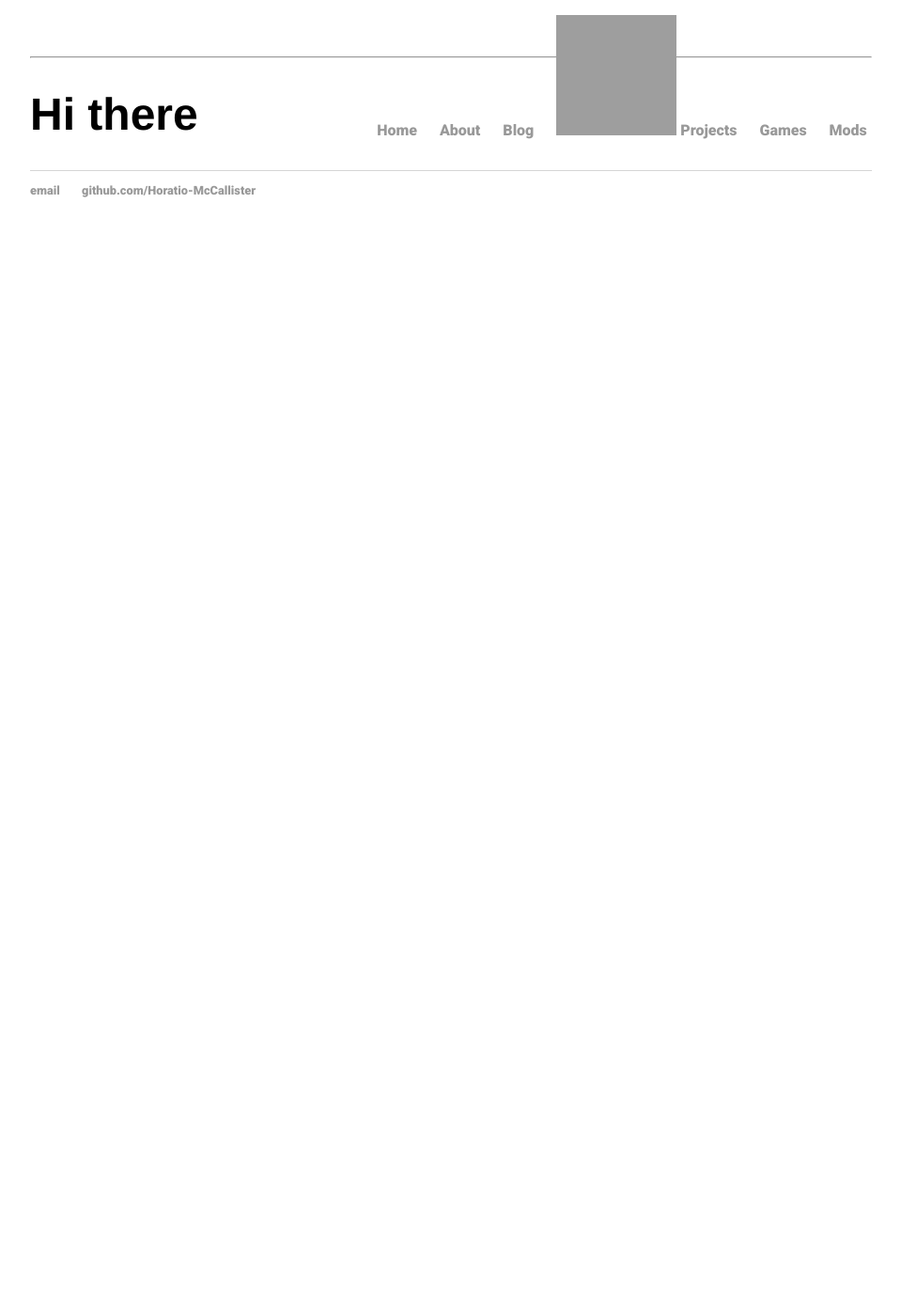
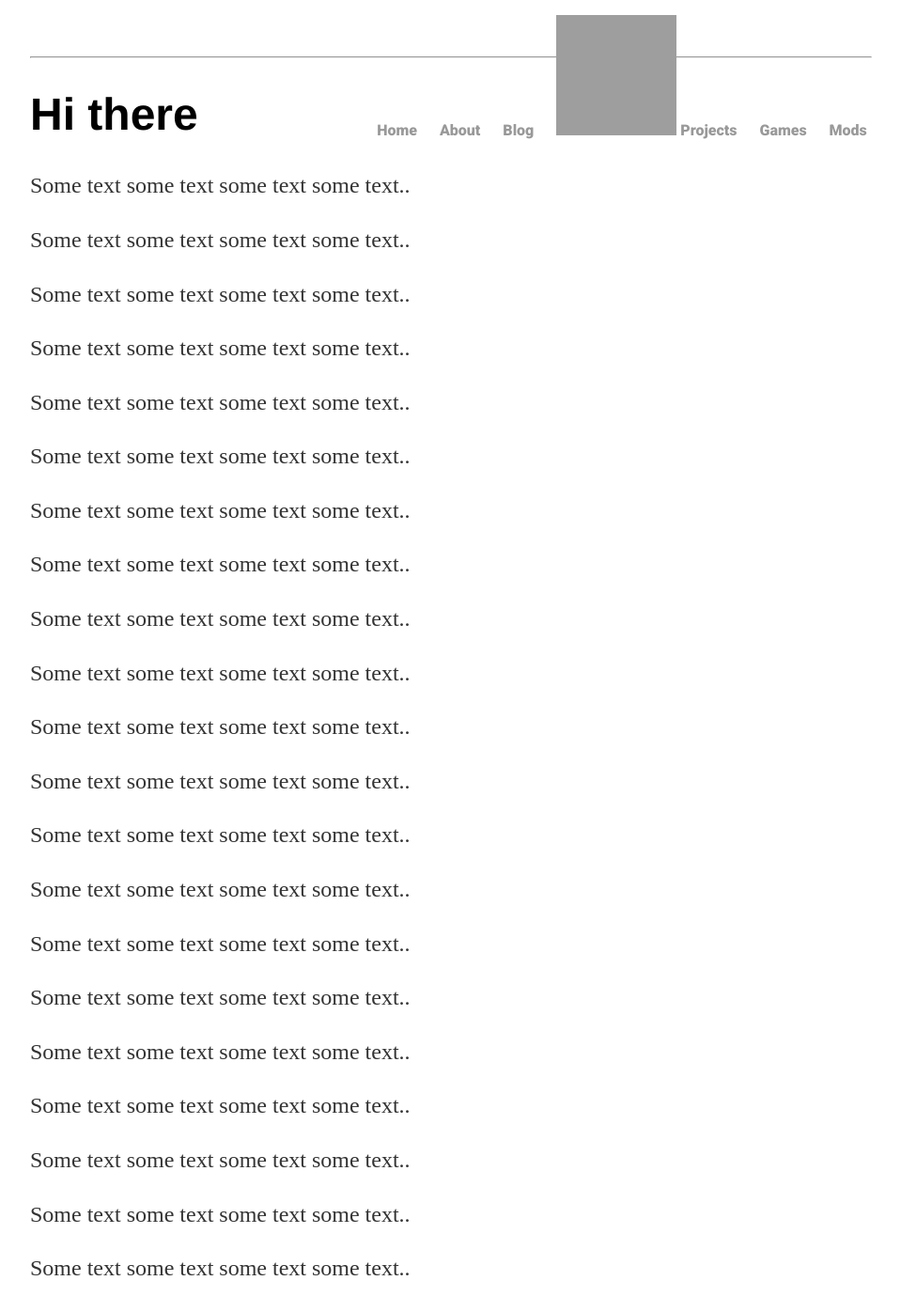
Before and after one commit to Horatio-McCallister/Horatio-McCallister.github.io, a Jekyll site: the page built from index.html, in a window 1280 px wide and 1400 px high. Shown: the top 1396 px of the window at 94% size, without its empty margins (160-1119 px from the left). Built offline with Jekyll 4.4.1, drawn with Linux system fonts in a browser that asks for light colours; the list of posts is cut into pages by our own code; some of the changed text lies outside the part shown; grey boxes are pictures that could not be loaded.

Commit message:
no message

```diff
--- a/index.html
+++ b/index.html
@@ -4,5 +4,30 @@ title: Rocket Punch Studios
 ---
 <div class="blurb">
 	<h1>Hi there</h1>
-
+	<p>Some text some text some text some text..</p>
+	<p>Some text some text some text some text..</p>
+	<p>Some text some text some text some text..</p>
+	<p>Some text some text some text some text..</p>
+	<p>Some text some text some text some text..</p>
+	<p>Some text some text some text some text..</p>
+	<p>Some text some text some text some text..</p>
+	<p>Some text some text some text some text..</p>
+	<p>Some text some text some text some text..</p>
+	<p>Some text some text some text some text..</p>
+	<p>Some text some text some text some text..</p>
+	<p>Some text some text some text some text..</p>
+	<p>Some text some text some text some text..</p>
+	<p>Some text some text some text some text..</p>
+	<p>Some text some text some text some text..</p>
+	<p>Some text some text some text some text..</p>
+	<p>Some text some text some text some text..</p>
+	<p>Some text some text some text some text..</p>
+	<p>Some text some text some text some text..</p>
+	<p>Some text some text some text some text..</p>
+	<p>Some text some text some text some text..</p>
+	<p>Some text some text some text some text..</p>
+	<p>Some text some text some text some text..</p>
+	<p>Some text some text some text some text..</p>
+	<p>Some text some text some text some text..</p>
+	<p>Some text some text some text some text..</p>
 </div>
```
